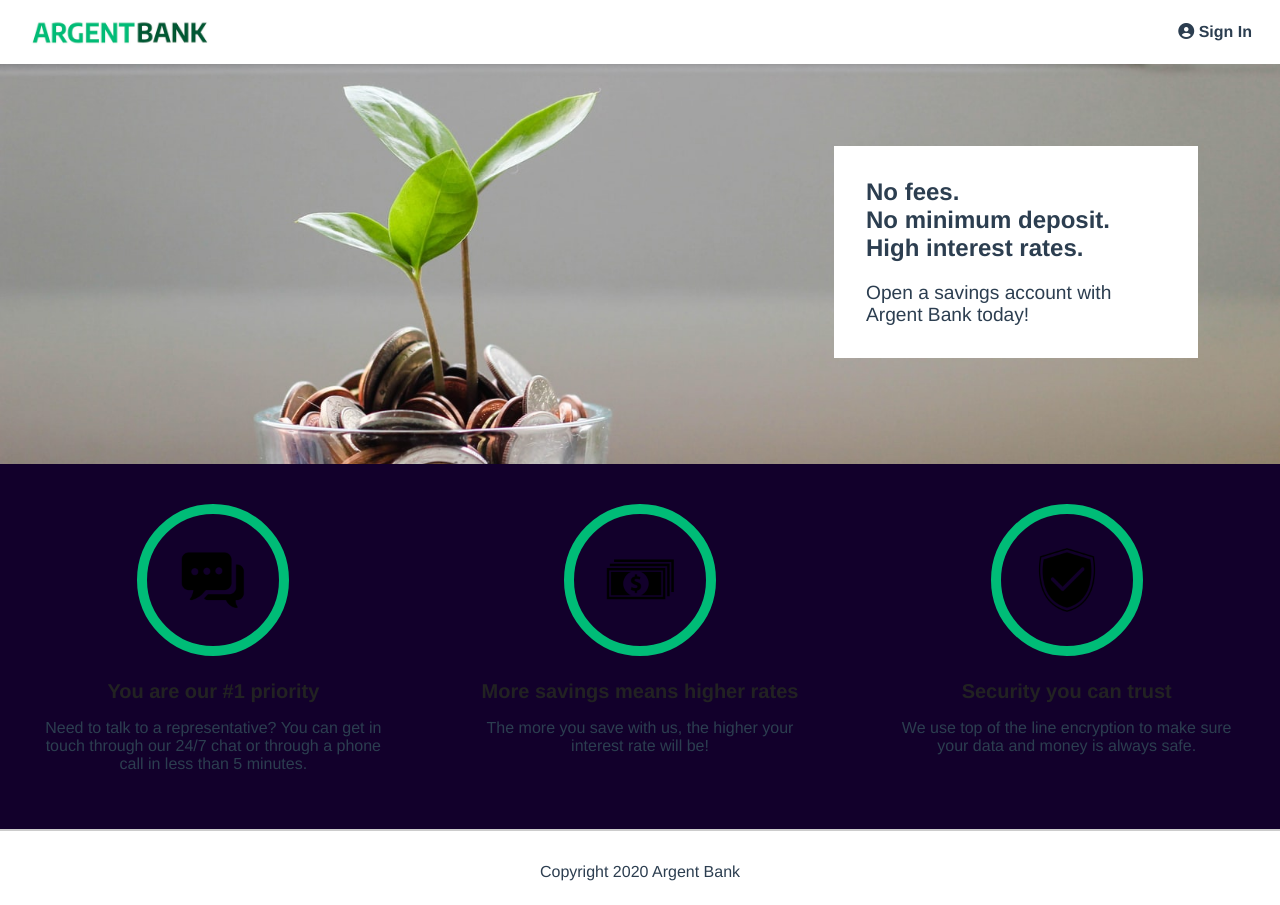
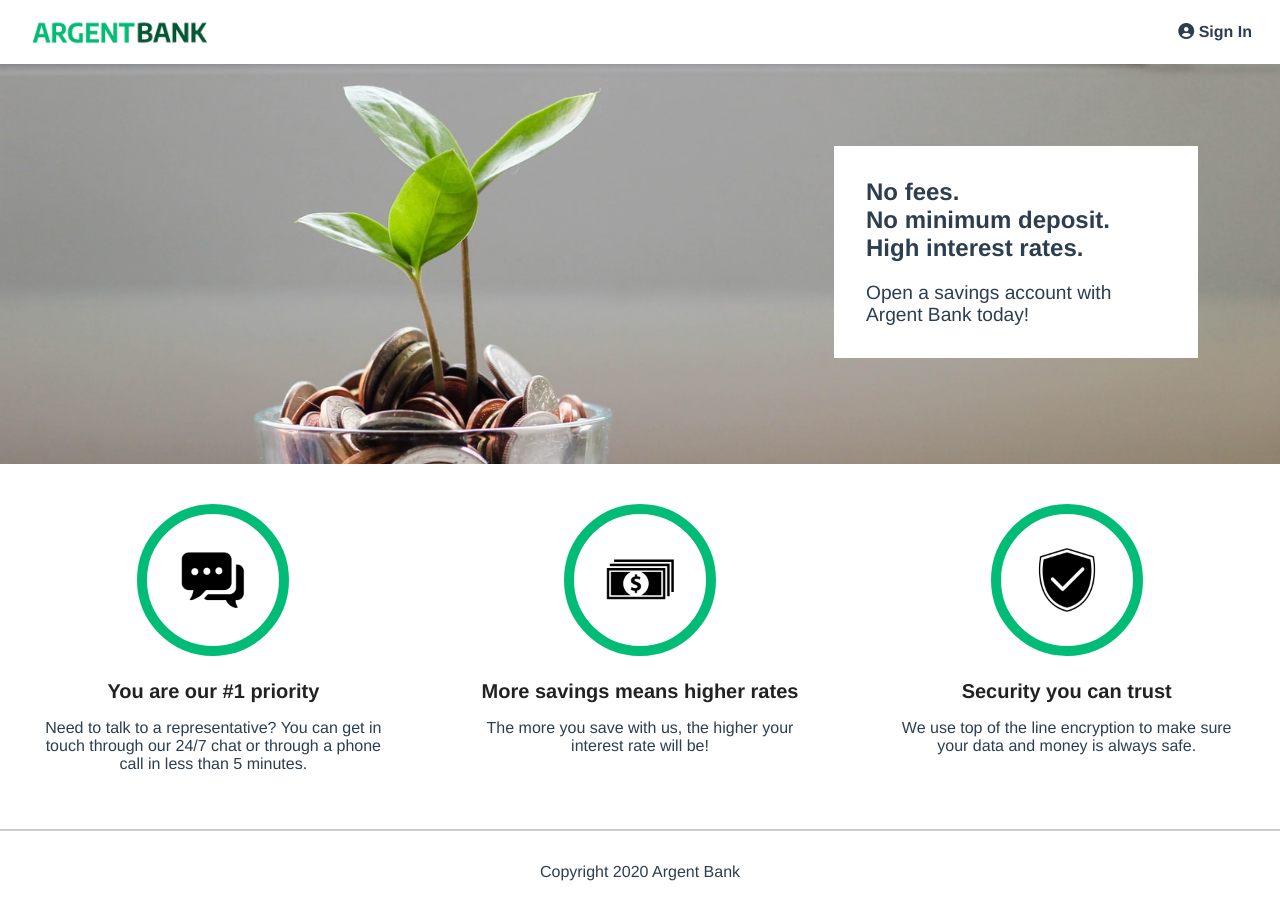
Before and after one commit to CynthiaCG-2202/Implementez-le-front-end-d-une-application-bancaire, a React (Vite) app in the folder argentbankreact/: page / in a window 1280 px wide. Built offline with nearby package versions, Linux system fonts and the light colour scheme.

Commit message:
Correction des couleurs

```diff
--- a/argentbankreact/src/Layout/Layout.jsx
+++ b/argentbankreact/src/Layout/Layout.jsx
@@ -6,7 +6,7 @@ function Layout() {
   return (
     <div className="app">
       <Header />
-      <main className="main bg-dark">
+      <main className="main">
         <Outlet />
       </main>
       <Footer />
--- a/argentbankreact/src/Pages/SignIn.jsx
+++ b/argentbankreact/src/Pages/SignIn.jsx
@@ -2,11 +2,13 @@ import SignInForm from "../Components/SignInForm";
 
 function SignIn() {
   return (
+    <main className="main bg-dark">
       <section className="sign-in-content">
         <i className="fa fa-user-circle sign-in-icon"></i>
         <h1>Sign In</h1>
         <SignInForm />
       </section>
+    </main>
   );
 }
 
```
